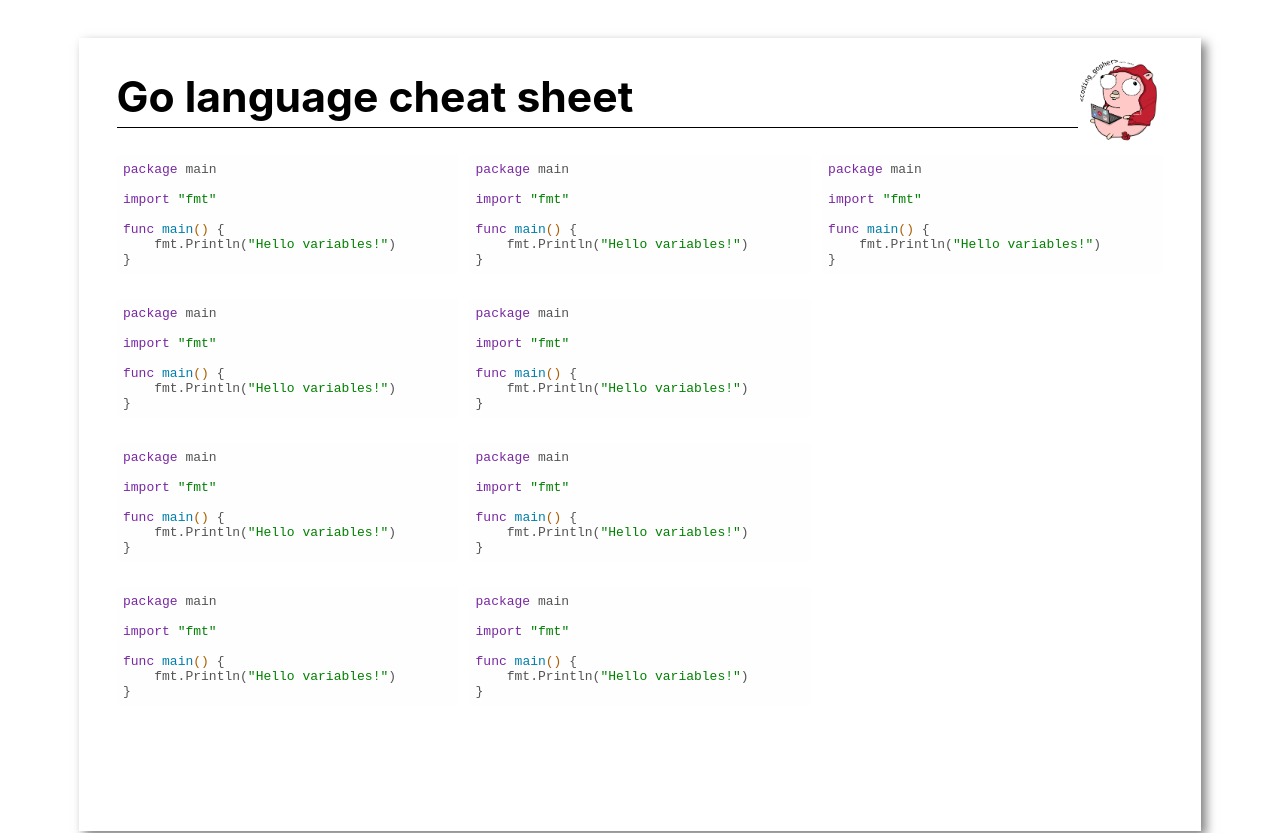
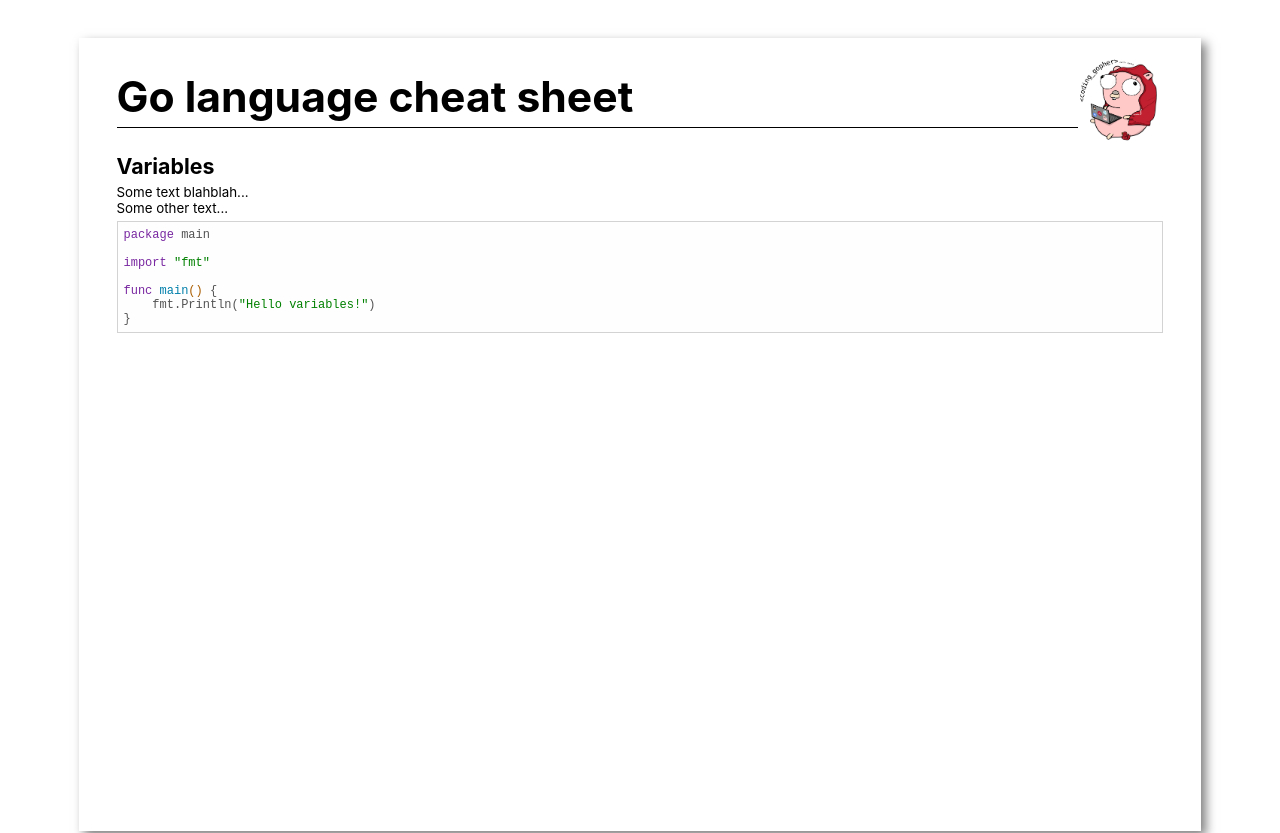
Before and after one commit to nlepage/go-cheat-sheets, a Next.js app: page /language in a window 1280 px wide. Shown: the top 833 px of the page. Built offline with nearby package versions, Linux system fonts and the light colour scheme.

Commit message:
:construction: Sections styles

```diff
--- a/pages/language.js
+++ b/pages/language.js
@@ -22,6 +22,9 @@ export default function Language() {
           <img src="z-gopher-g.png" className={styles.titleGopher} />
         </header>
         <main className={styles.main}>
+          <section className={styles.section}>
+            <h2>Variables</h2>
+            <p>Some text blahblah...<br /> Some other text...</p>
             {go`
               package main
 
@@ -31,78 +34,7 @@ export default function Language() {
                   fmt.Println("Hello variables!")
               }
             `}
-          {go`
-            package main
-
-            import "fmt"
-
-            func main() {
-                fmt.Println("Hello variables!")
-            }
-          `}
-          {go`
-            package main
-
-            import "fmt"
-
-            func main() {
-                fmt.Println("Hello variables!")
-            }
-          `}
-          {go`
-            package main
-
-            import "fmt"
-
-            func main() {
-                fmt.Println("Hello variables!")
-            }
-          `}
-          {go`
-            package main
-
-            import "fmt"
-
-            func main() {
-                fmt.Println("Hello variables!")
-            }
-          `}
-          {go`
-            package main
-
-            import "fmt"
-
-            func main() {
-                fmt.Println("Hello variables!")
-            }
-          `}
-          {go`
-            package main
-
-            import "fmt"
-
-            func main() {
-                fmt.Println("Hello variables!")
-            }
-          `}
-          {go`
-            package main
-
-            import "fmt"
-
-            func main() {
-                fmt.Println("Hello variables!")
-            }
-          `}
-          {go`
-            package main
-
-            import "fmt"
-
-            func main() {
-                fmt.Println("Hello variables!")
-            }
-          `}
+          </section>
         </main>
       </Page>
 
--- a/styles/language.module.css
+++ b/styles/language.module.css
@@ -26,3 +26,24 @@
   flex-wrap: wrap;
   height: calc(100% - 64pt)
 }
+
+.section {
+  margin-top: 8pt;
+  page-break-inside: avoid;
+}
+
+.section > h2 {
+  font-size: 16pt;
+  margin: 0;
+}
+
+.section > p {
+  font-size: 10pt;
+  margin: 4pt 0 0;
+}
+
+.section > pre {
+  border: solid 1px lightgray;
+  font-size: 9pt;
+  margin: 4pt 0 0;
+}
```
Also changed, not shown: styles/globals.css (line endings or trailing spaces), 4 other files (tests, documents, lock files or other folders). Lines whose indentation alone changed are shown as unchanged.
